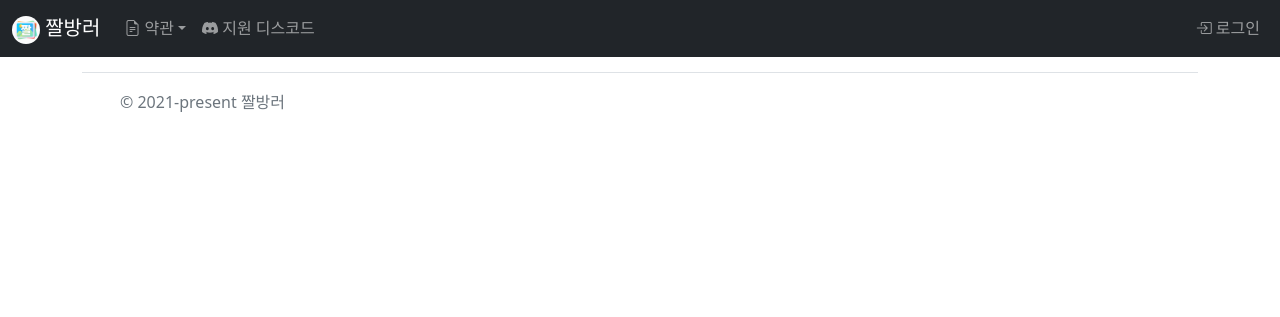
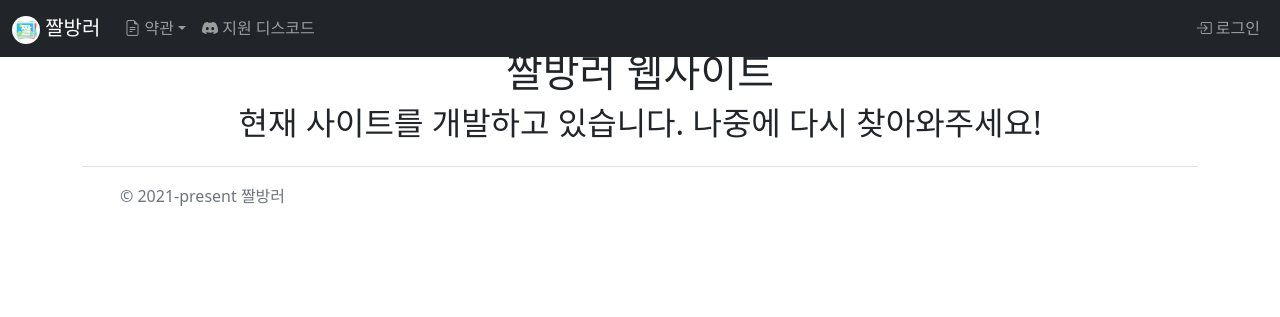
Before and after one commit to project-memebot/memeweb, a Python web app: template templates/index.html in a window 1280 px wide. Shown: the top 317 px of the page. Run offline with Jinja, Linux system fonts and the light colour scheme; the template is opened without the code that fills it, so the values that code supplies are empty.

Commit message:
feat(templates/index): add comming soon

```diff
--- a/templates/index.html
+++ b/templates/index.html
@@ -1,5 +1,7 @@
 {% include 'include/head.html' %}
 <body class="pt-5">
 {% include 'include/nav.html' %}
+<h1 class="text-center">짤방러 웹사이트</h1>
+<h2 class="text-center">현재 사이트를 개발하고 있습니다. 나중에 다시 찾아와주세요!</h2>
 {% include 'include/footer.html' %}
 </body>
```
